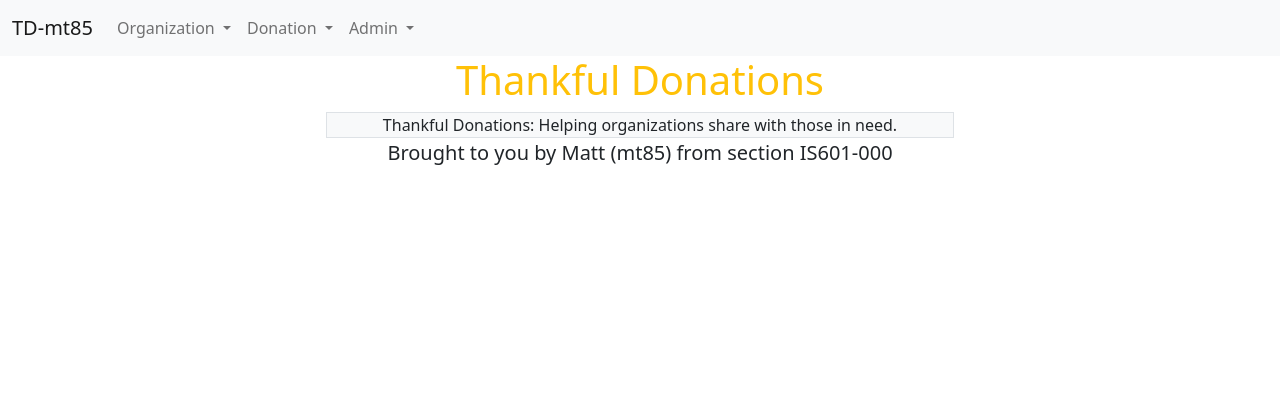
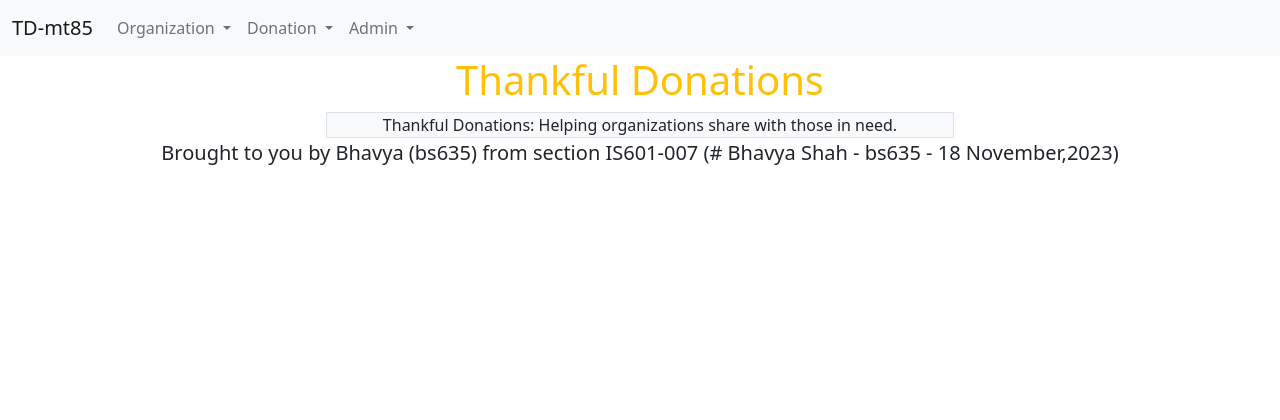
Before and after one commit to Bhavya215/Deezer-Api-Music-Track-Web-App, a Flask app: page / in a window 1280 px wide. Shown: the top 420 px of the page. Run offline with Flask 3, Linux system fonts and the light colour scheme.

Commit message:
Editing the index html file

```diff
--- a/MP3/templates/index.html
+++ b/MP3/templates/index.html
@@ -6,9 +6,10 @@
     <div class="w-50 mx-auto bg-light text-center caption border">
         Thankful Donations: Helping organizations share with those in need.
     </div>
-    <div class="lead text-center btyb">Brought to you by Matt (mt85) from
+    <div class="lead text-center btyb">Brought to you by Bhavya (bs635) from
         section
-        IS601-000
+        IS601-007
+        (# Bhavya Shah - bs635 - 18 November,2023)
         {# TODO replace my name with your first name #}
         {# TODO replace my ucid with your ucid #}
         {# TODO replace 000 with your section (i.e., 005, 007, etc) #}
```
